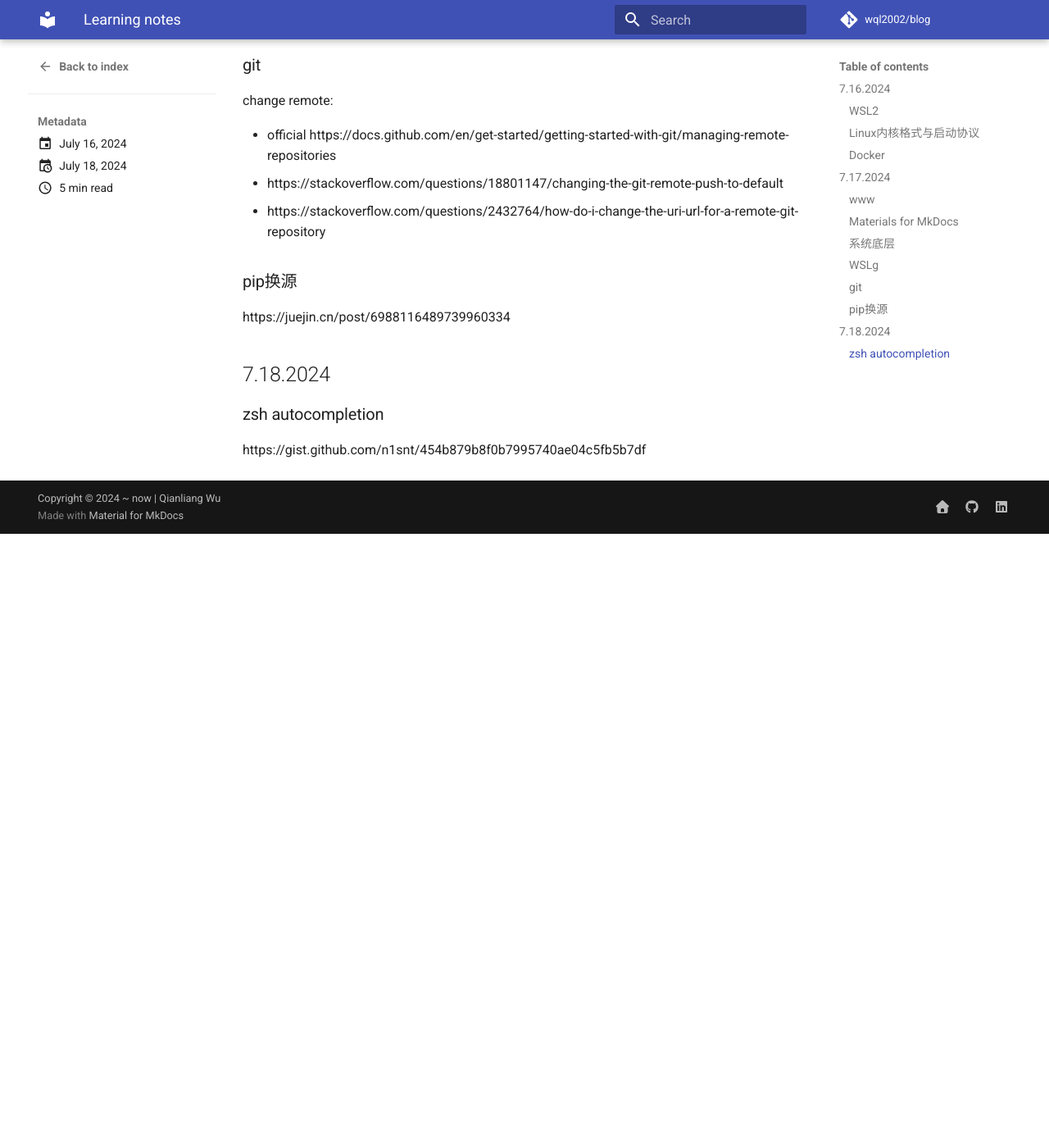
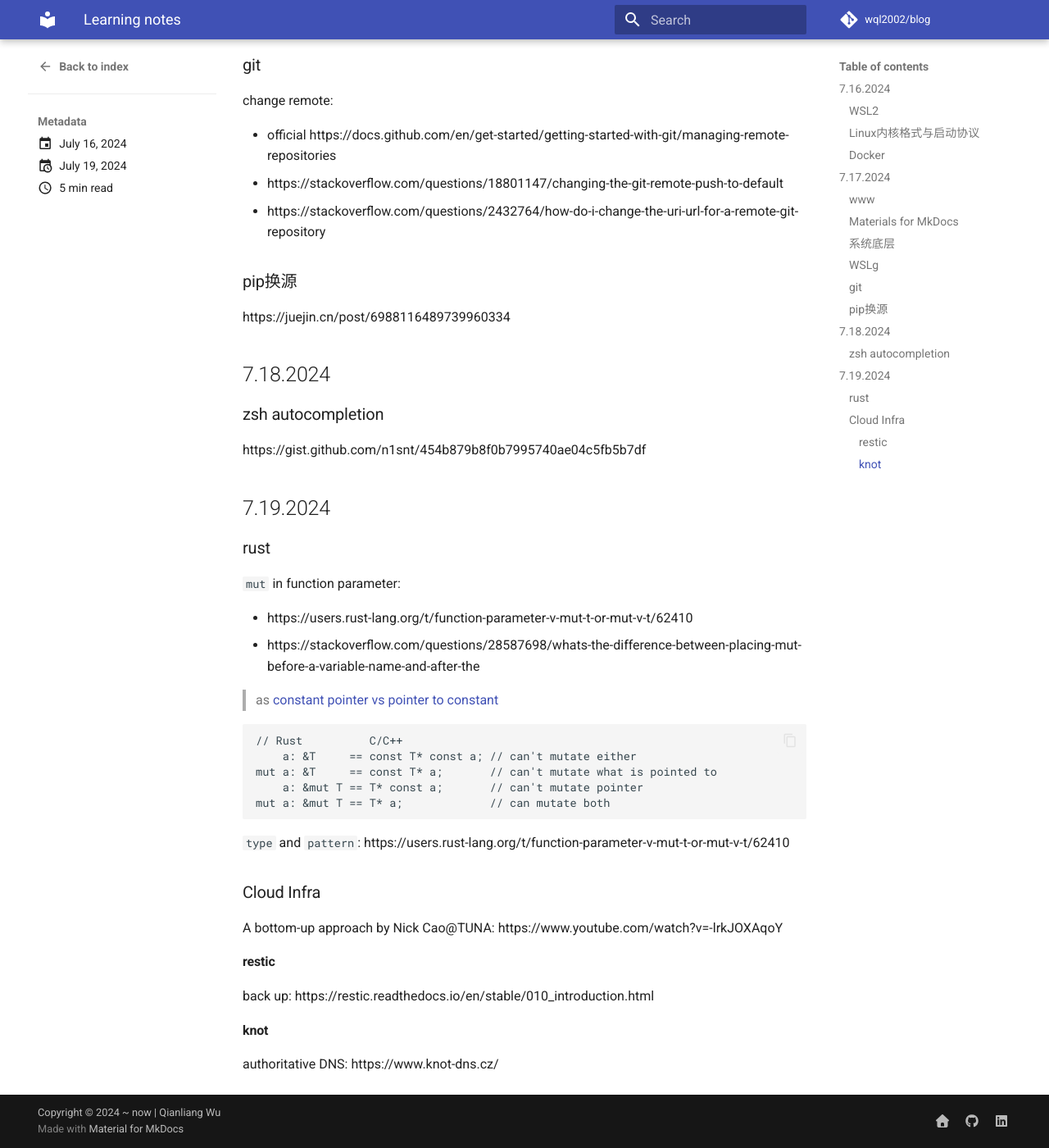
Before and after one commit to wql2002/blog, an MkDocs documentation site: the page built from docs/blog/posts/Learning-notes.md, in a window 1280 px wide and 1400 px high, scrolled down 1432 px. Shown: the whole window at 82% size. Built offline with MkDocs 1.6.1 and Material for MkDocs 9.7.7, drawn with Linux system fonts in a browser that asks for light colours; comment, search, counter and statistics services are not loaded; before the commit the page ends 2083 px from its top, so only the background shows below that.

Commit message:
update 7/18/24 notes

````diff
--- a/docs/blog/posts/Learning-notes.md
+++ b/docs/blog/posts/Learning-notes.md
@@ -1,7 +1,7 @@
 ---
 date:
   created: 2024-07-16
-  updated: 2024-07-18
+  updated: 2024-07-19
 readtime: 5
 ---
 
@@ -90,3 +90,42 @@ https://juejin.cn/post/6988116489739960334
 ### zsh autocompletion
 
 https://gist.github.com/n1snt/454b879b8f0b7995740ae04c5fb5b7df
+
+
+
+## 7.19.2024
+
+### rust
+
+`mut` in function parameter:
+
+- https://users.rust-lang.org/t/function-parameter-v-mut-t-or-mut-v-t/62410
+- https://stackoverflow.com/questions/28587698/whats-the-difference-between-placing-mut-before-a-variable-name-and-after-the
+
+> as [constant pointer vs pointer to constant](https://stackoverflow.com/questions/21476869/constant-pointer-vs-pointer-to-constant)
+
+```rust
+// Rust          C/C++
+    a: &T     == const T* const a; // can't mutate either
+mut a: &T     == const T* a;       // can't mutate what is pointed to
+    a: &mut T == T* const a;       // can't mutate pointer
+mut a: &mut T == T* a;             // can mutate both
+```
+
+
+
+`type` and `pattern`: https://users.rust-lang.org/t/function-parameter-v-mut-t-or-mut-v-t/62410
+
+
+
+### Cloud Infra
+
+A bottom-up approach by Nick Cao@TUNA: https://www.youtube.com/watch?v=-lrkJOXAqoY
+
+#### restic
+
+back up: https://restic.readthedocs.io/en/stable/010_introduction.html
+
+#### knot
+
+authoritative DNS: https://www.knot-dns.cz/
````
